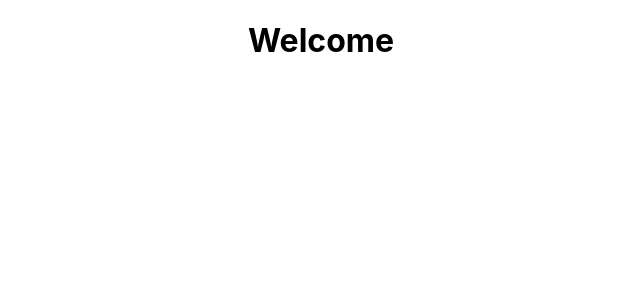
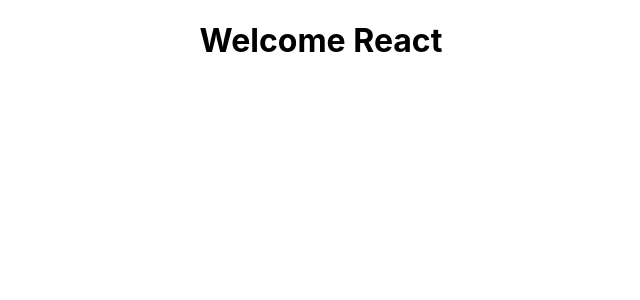
Before and after one commit to krishnauppalapat/react-application, a React (Create React App) app: page / in a window 1280 px wide. Shown: the top 300 px of the page, without its empty margins (319-959 px from the left). Built offline with nearby package versions, Linux system fonts and the light colour scheme.

Commit message:
first commit

```diff
--- a/src/App.js
+++ b/src/App.js
@@ -4,7 +4,7 @@
 function App() {
   return (
     <div className="App">
-   <h1>Welcome</h1>
+   <h1>Welcome React</h1>
     </div>
   );
 }
```
